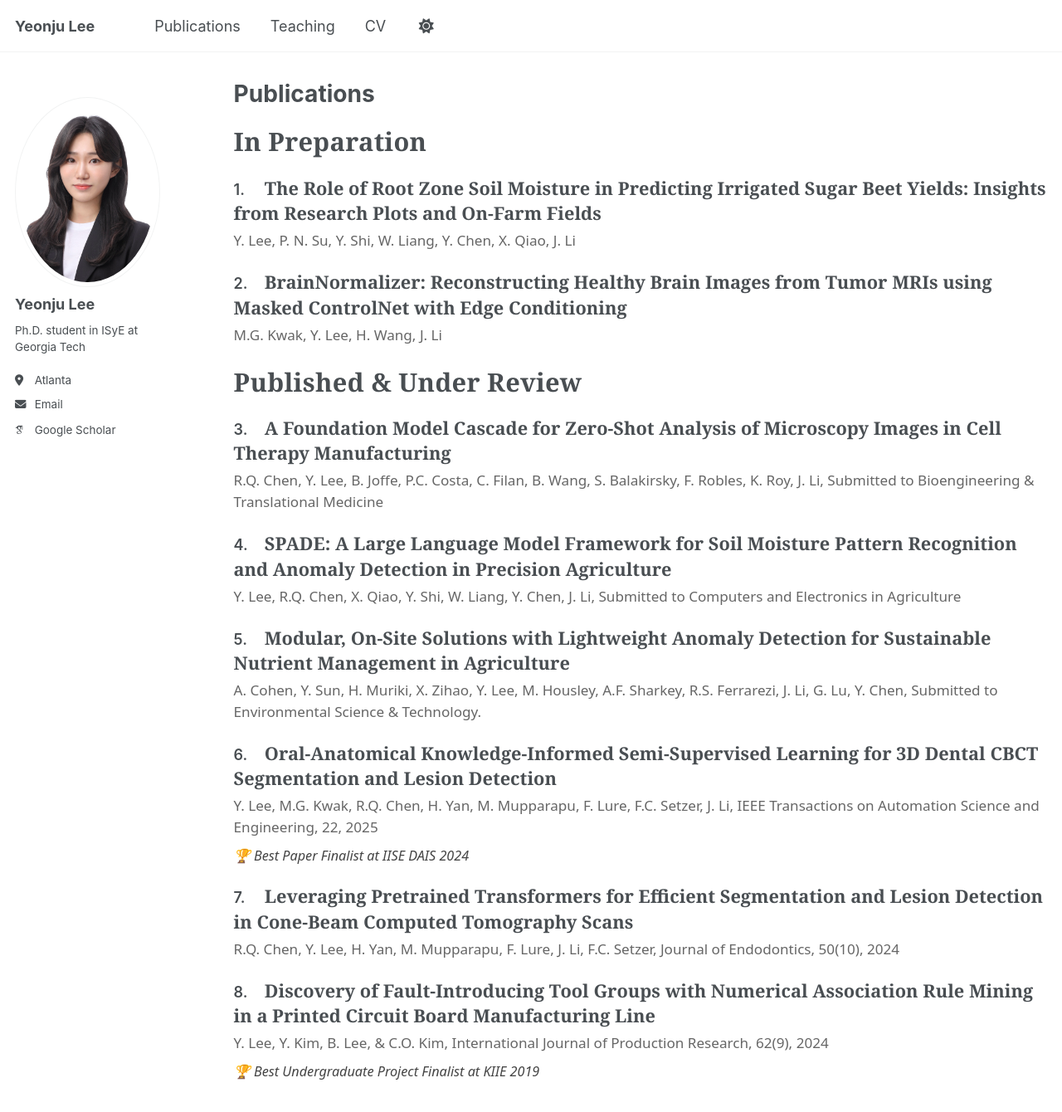
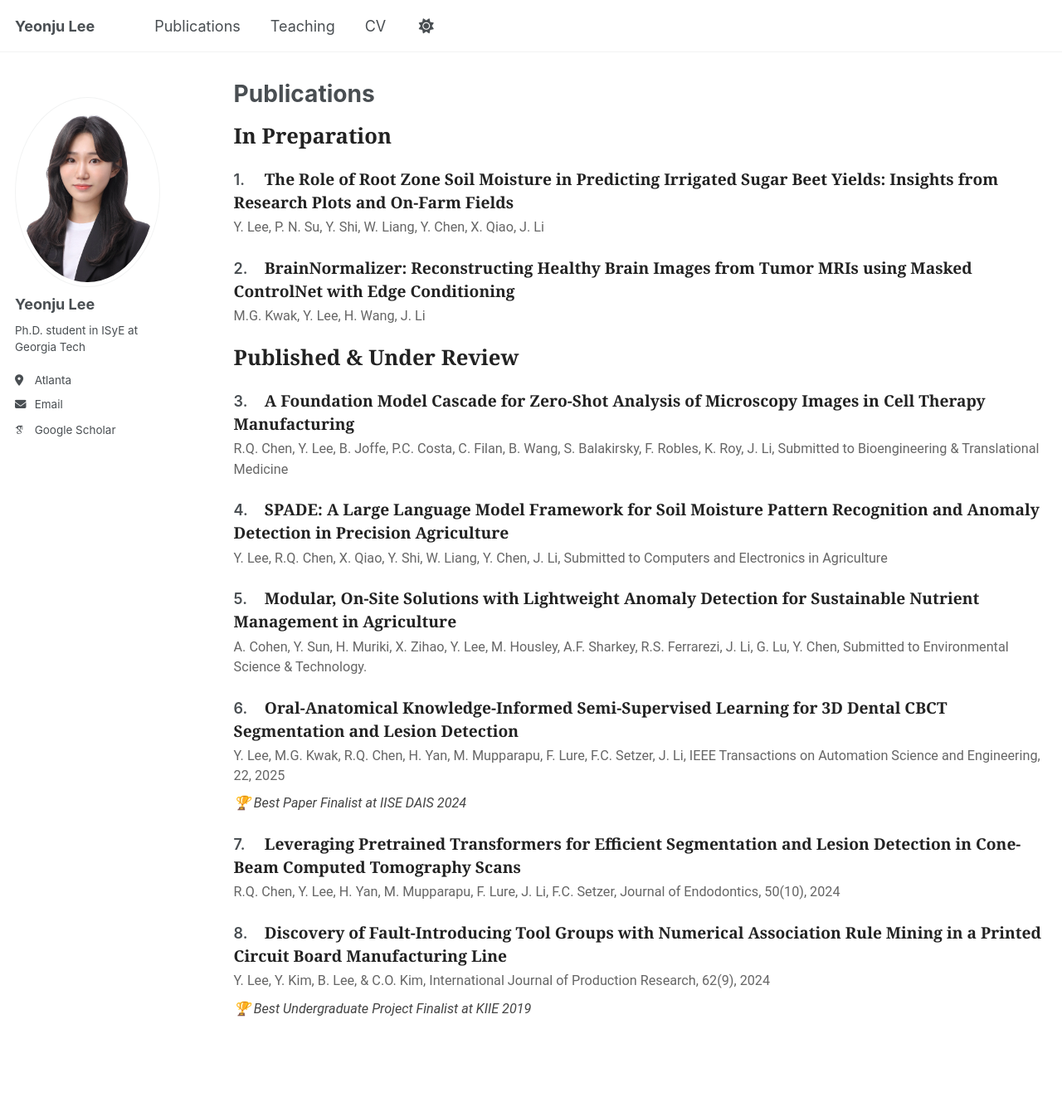
Before and after one commit to ylee845/ylee845.github.io, a Jekyll site: the page built from _pages/publications.html, in a window 1280 px wide and 1400 px high. Shown: the top 1340 px of the window at 83% size. Built offline with Jekyll 4.4.1, drawn with Linux system fonts in a browser that asks for light colours; some web fonts are replaced; a script that is not in the unit is left out.

Commit message:
Update publications.html

```diff
--- a/_pages/publications.html
+++ b/_pages/publications.html
@@ -16,37 +16,39 @@ author_profile: true
     content: none !important;
     counter-increment: none !important;
   }
-  /* 섹션 제목 */
+ /* 섹션 제목 */
 .pubs h2 {
-  font-family: "Playfair Display", Georgia, serif;
+  font-family: "Roboto Slab", Georgia, serif;
   font-weight: 700;
-  font-size: clamp(1.6rem, 2.4vw, 2.1rem);
-  margin: 1.4rem 0 0.7rem;
-  letter-spacing: 0.3px;
+  font-size: clamp(1.4rem, 2vw, 1.9rem);
+  margin: 1.2rem 0 0.6rem;
+  color: #222;
 }
 
 /* 논문 제목 */
 .paper h3 .title {
-  font-family: "Playfair Display", Georgia, serif;
-  font-weight: 700;
-  font-size: clamp(1.1rem, 1.7vw, 1.35rem);
-  line-height: 1.4;
+  font-family: "Roboto Slab", Georgia, serif;
+  font-weight: 600;
+  font-size: clamp(1rem, 1.5vw, 1.25rem);
+  line-height: 1.45;
+  color: #222;
 }
 
-/* 저자/저널 정보 */
+/* 저자/저널 */
 .paper .meta {
-  font-family: "Source Sans 3", system-ui, sans-serif;
-  font-size: clamp(0.95rem, 1.3vw, 1.05rem);
+  font-family: "Roboto", Arial, sans-serif;
+  font-size: clamp(0.9rem, 1.2vw, 1rem);
   color: #555;
 }
 
-/* 요약 부분 */
+/* 요약 */
 .excerpt {
-  font-family: "Source Sans 3", system-ui, sans-serif;
-  font-size: clamp(0.9rem, 1.2vw, 1rem);
+  font-family: "Roboto", Arial, sans-serif;
+  font-size: clamp(0.88rem, 1.1vw, 0.95rem);
   color: #444;
   font-style: italic;
 }
+
   .paper{ margin:1.25rem 0 }
   .paper h3{ font-weight:600; margin:0; line-height:1.35 }
   /* 숫자 간격만 스타일 */
```
